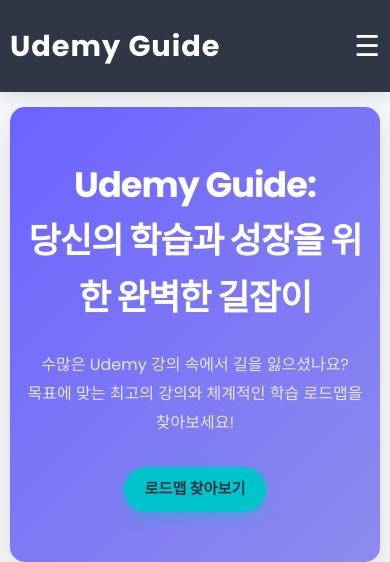
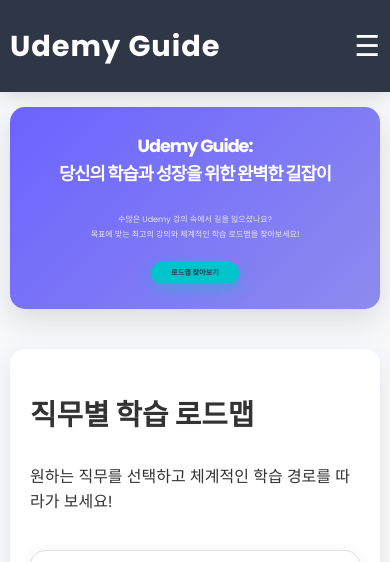
Before and after one commit to raymond-seo/udemyguide-website, a website built with Vite: page index.html in a window 390 px wide. Shown: the top 562 px of the page. Built offline with nearby package versions, Linux system fonts and the light colour scheme; grey boxes are pictures that could not be loaded.

Commit message:
히어로 영역 줄이기

```diff
--- a/style.css
+++ b/style.css
@@ -652,21 +652,21 @@
     }
 
     #hero {
-        padding: 70px 20px;
+        padding: 35px 20px;
     }
 
     #hero h2 {
-        font-size: 2.8rem;
+        font-size: 1.4rem;
     }
 
     #hero p {
-        font-size: 1.2rem;
-        margin-bottom: 30px;
+        font-size: 0.6rem;
+        margin-bottom: 15px;
     }
 
     .button {
         padding: 15px 30px;
-        font-size: 1.1rem;
+        font-size: 0.5rem;
     }
 
     .course-list, .roadmap-category-list {
@@ -762,20 +762,20 @@
     }
 
     #hero {
-        padding: 50px 15px;
+        padding: 25px 15px;
     }
 
     #hero h2 {
-        font-size: 2.2rem;
+        font-size: 1.1rem;
     }
 
     #hero p {
-        font-size: 1rem;
+        font-size: 0.5rem;
     }
 
     .button {
-        padding: 10px 20px;
-        font-size: 0.95rem;
+        padding: 5px 20px;
+        font-size: 0.45rem;
     }
 
     .course-card, .roadmap-card {
```
